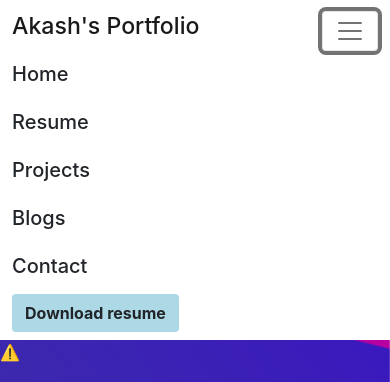
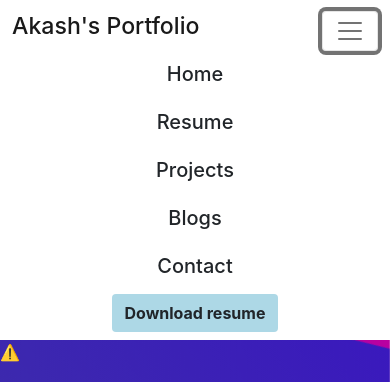
Before and after one commit to Akash044/developer-portfolio, a React (Create React App) app: page / in a window 390 px wide. Both pictures are taken after a click on the button 350 px from the left and 30 px from the top of the page. Shown: the top 382 px of the page. Built offline with nearby package versions, Linux system fonts and the light colour scheme; no server answers.

Commit message:
nav text center

```diff
--- a/src/Components/Navbar/Navbar.js
+++ b/src/Components/Navbar/Navbar.js
@@ -18,13 +18,13 @@ const Navbar = () => {
           <span className="navbar-toggler-icon"></span>
         </button>
         <div className="navbar-collapse collapse w-100" id="collapsingNavbar3">
-          <ul className="nav navbar-nav ms-auto w-100 justify-content-end">
-            <li className="nav-item li">
+          <ul className="nav navbar-nav ms-auto w-100 justify-content-end text-center">
+            <li className="nav-item  li">
               <Link to="/" className="nav-link text-dark">
                 <h5>Home</h5>
               </Link>
             </li>
-            <li className="nav-item li">
+            <li className="nav-item  li">
               <Link to="/resume" className="nav-link text-dark">
                 <h5>Resume</h5>
               </Link>
```
Also changed, not shown: 1 other file (tests, documents, lock files or other folders).
